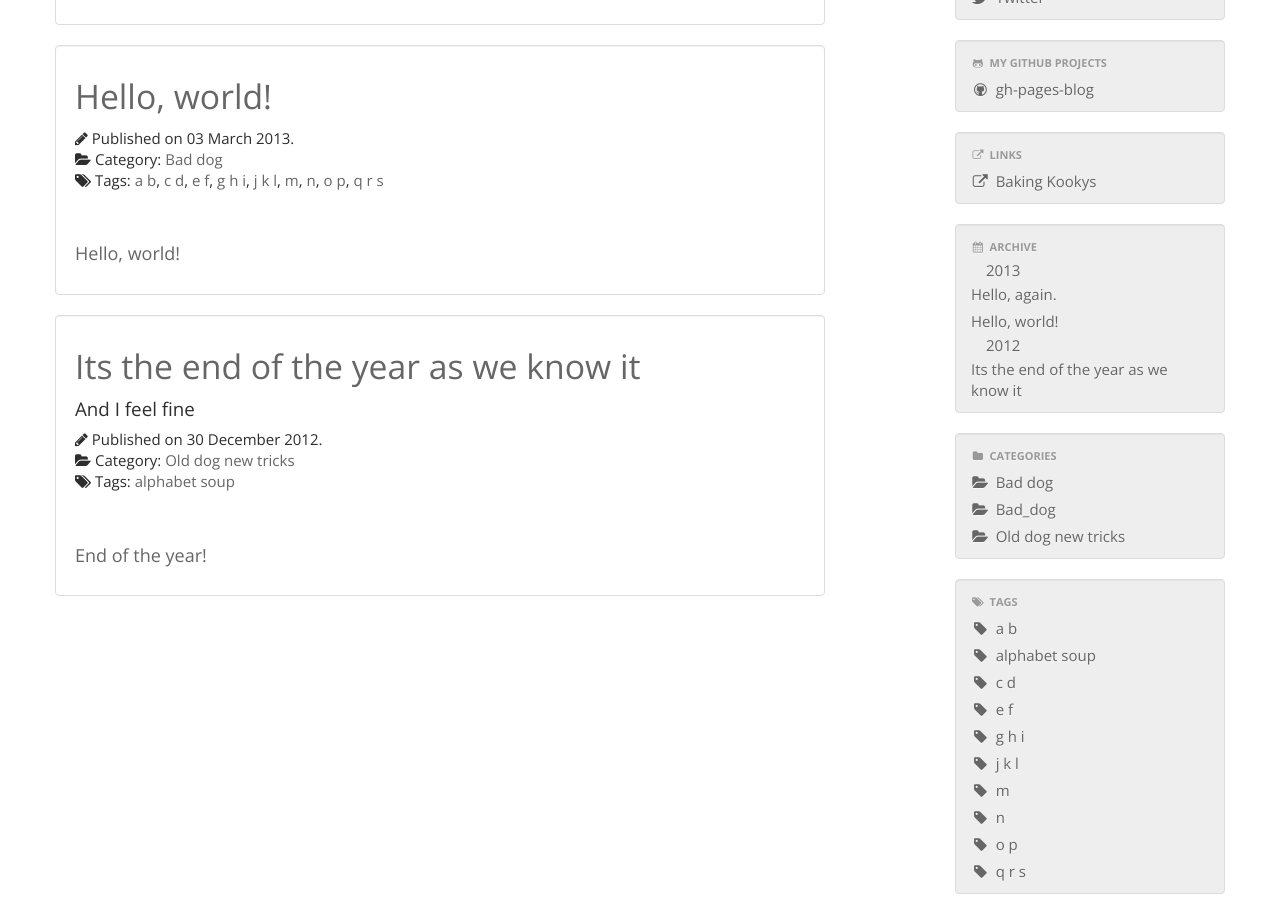
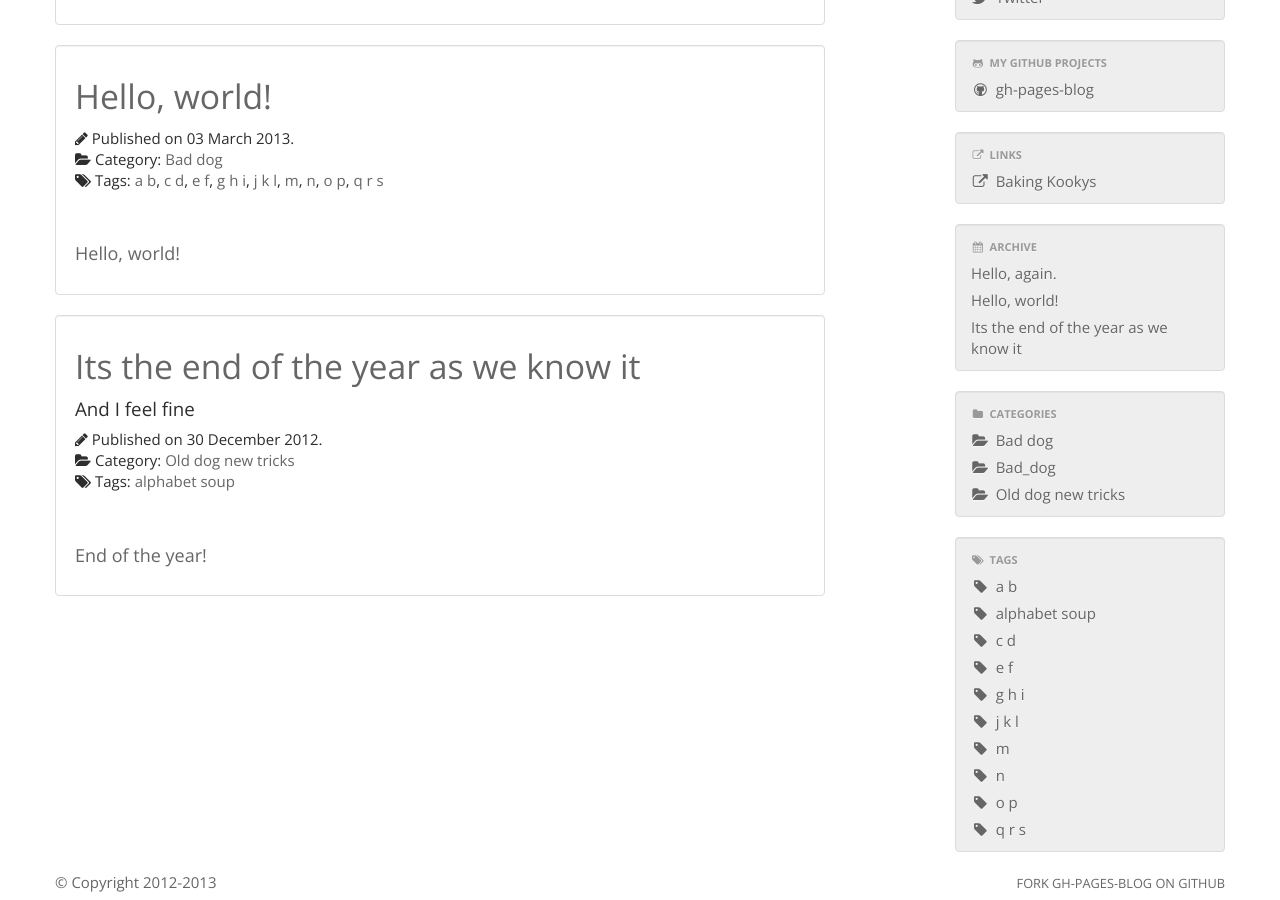
Before and after one commit to thedereck/thedereck.github.com, a Jekyll site: the page built from index.html, in a window 1280 px wide and 900 px high, scrolled down 746 px. Built offline with Jekyll 4.4.1, drawn with Linux system fonts in a browser that asks for light colours.

Commit message:
Trying dropdown in archive navlist

```diff
--- a/_includes/body/sections/navlists/archive.html
+++ b/_includes/body/sections/navlists/archive.html
@@ -18,7 +18,7 @@
 					{% endcapture %}
 
 					{% if navlist_archive_year != navlist_archive_prev_year %}
-						<ul class="nav nav-list ghpb-nav-list">
+						<ul class="dropdown-menu">
 							{{ navlist_archive_year }}
 						</ul>
 						{% assign navlist_archive_prev_year = navlist_archive_year %}
```
